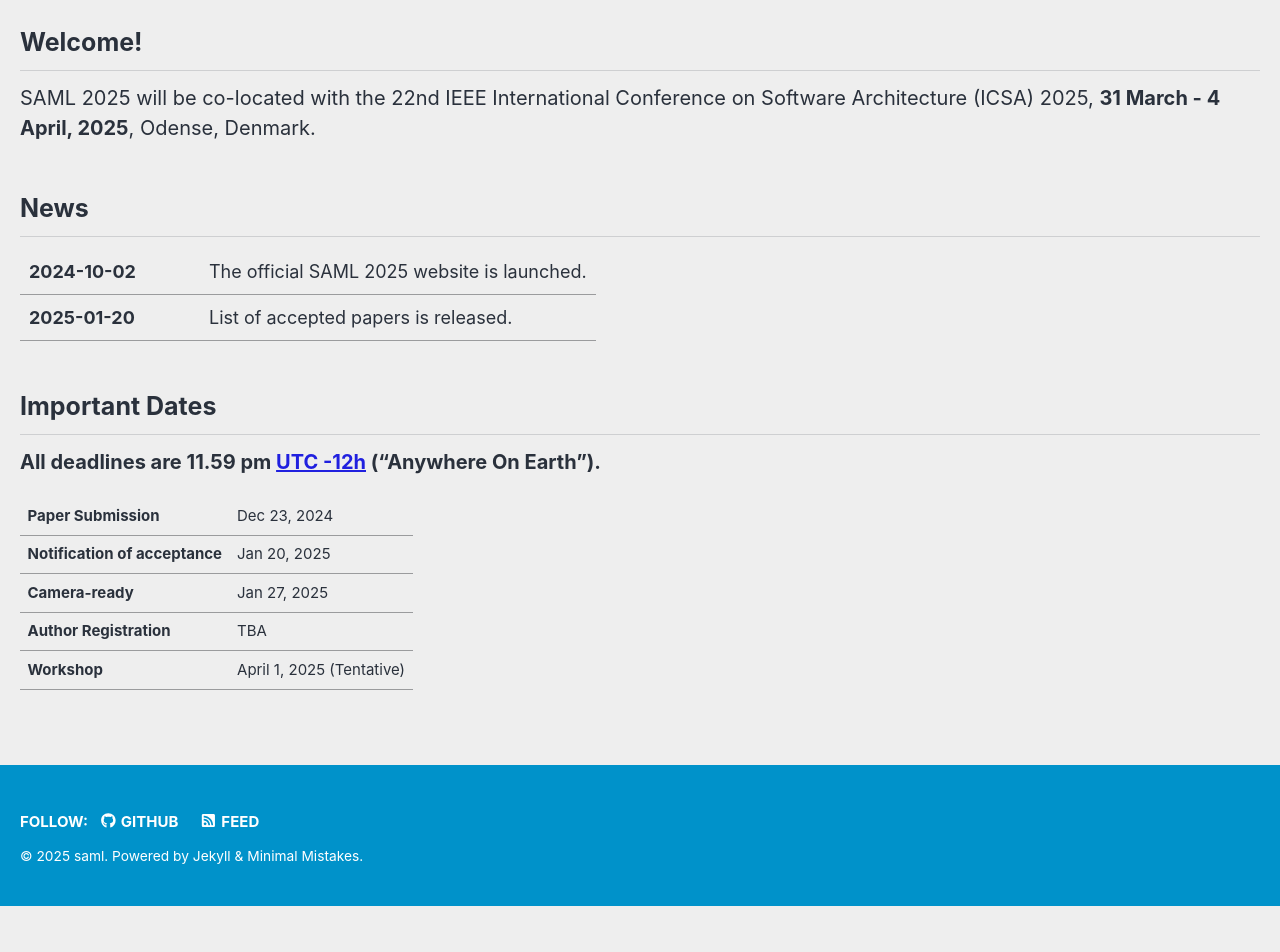
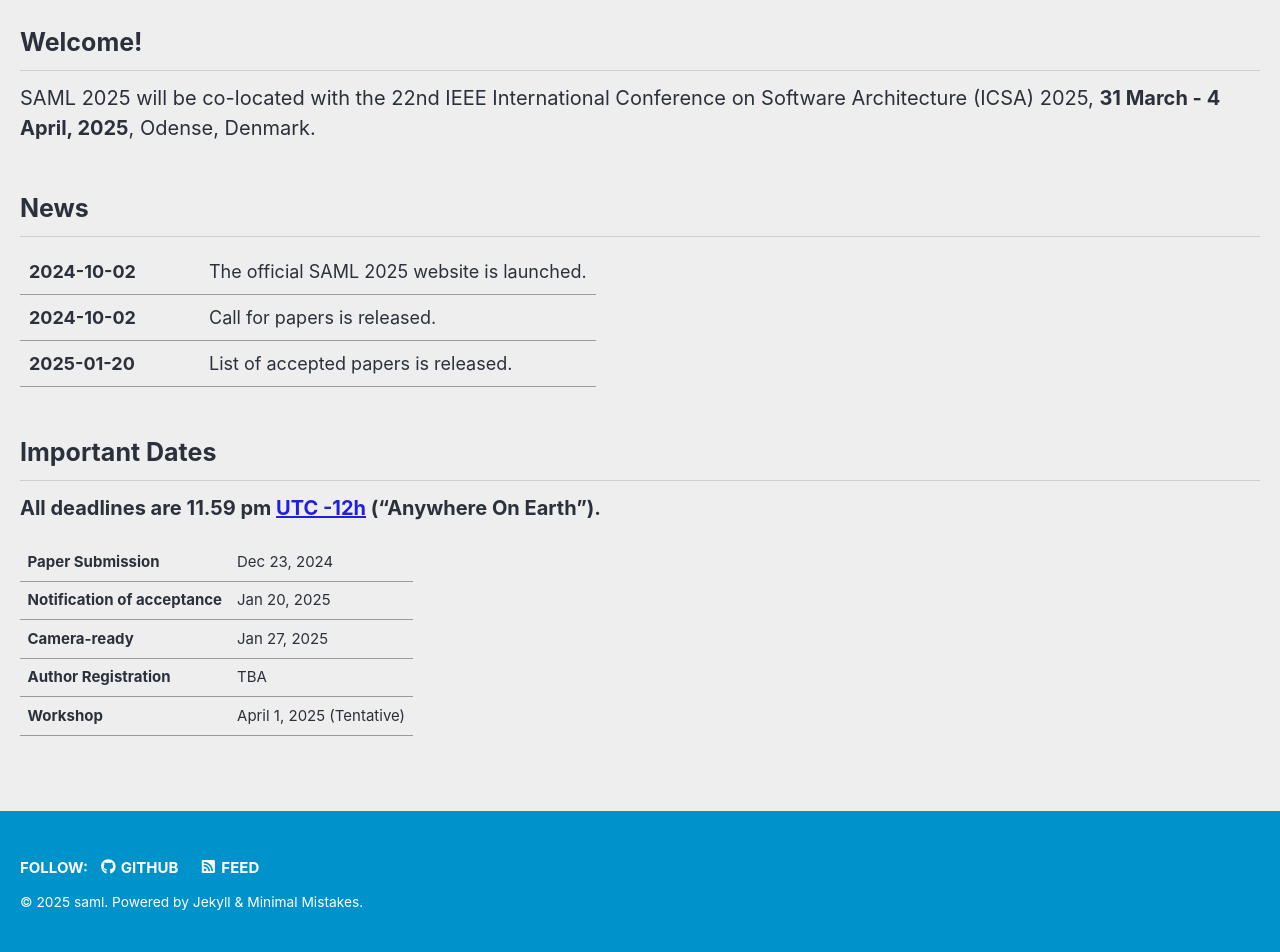
Before and after one commit to sa-ml/saml2025, a Jekyll site: the page built from _pages/home.md, in a window 1280 px wide. Shown: the part 422-1374 px from the top of the page. Built offline with Jekyll 4.4.1, drawn with Linux system fonts in a browser that asks for light colours; cached includes are drawn as plain includes; nearby versions of some CDN libraries; before the commit the page ends 1328 px from its top, so only the background shows below that.

Commit message:
Added papers

```diff
--- a/_pages/home.md
+++ b/_pages/home.md
@@ -23,6 +23,7 @@
 </style>
 
 | 2024-10-02 | The official SAML 2025 website is launched.
+| 2024-10-02 | Call for papers is released.
 | 2025-01-20 | List of accepted papers is released.
 {: .news-table}
 
```
